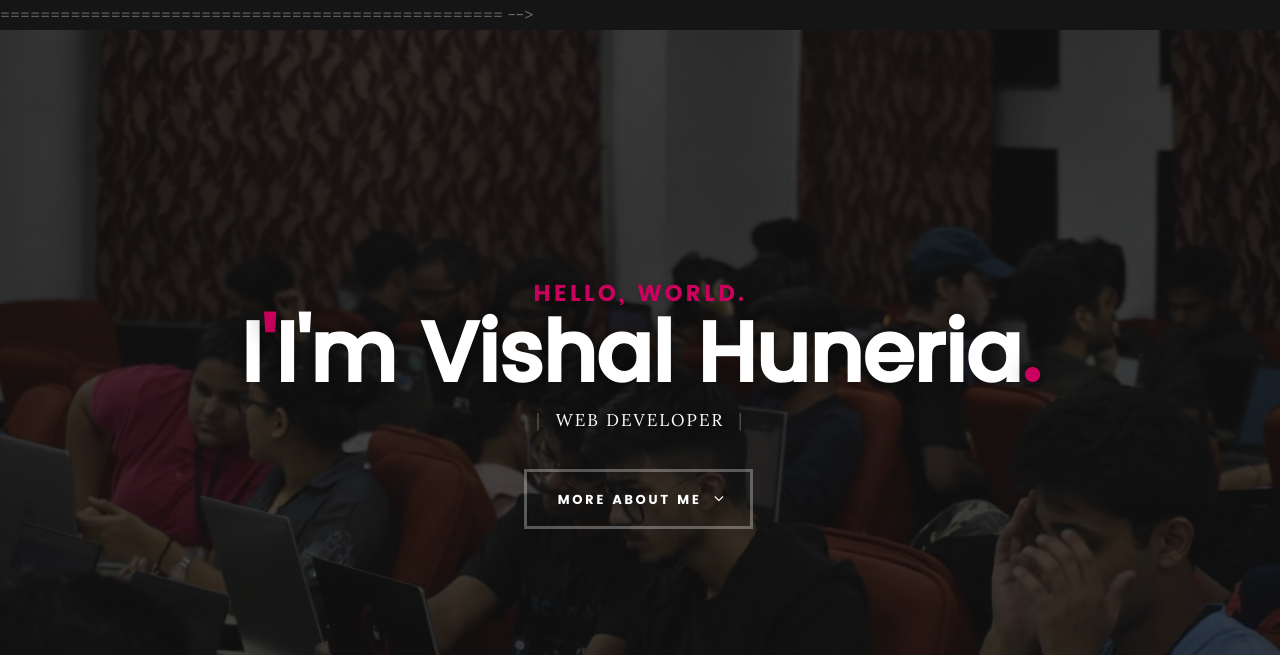
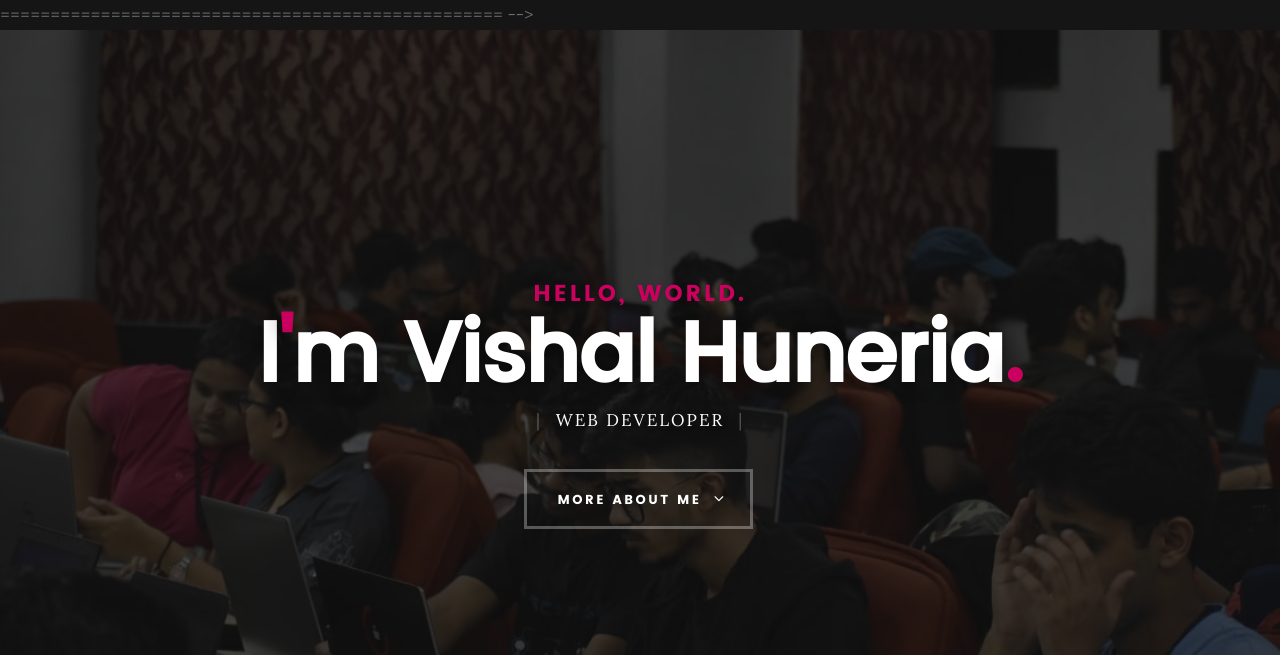
Before and after one commit to vishalhuneria/repo, a plain HTML site: page index.html in a window 1280 px wide. Shown: the top 655 px of the page. Drawn offline with nearby package versions, Linux system fonts and the light colour scheme; files whose address does not match are found by name.

Commit message:
Update index.html

```diff
--- a/index.html
+++ b/index.html
@@ -45,7 +45,7 @@
    			<div class="col-twelve">
 
 				   <h5>Hello, World.</h5>
-					<h1>I<span style="color: #CC005F;">'</span>I'm  Vishal Huneria<span style="color: #CC005F;">.</span></h1>
+					<h1>I<span style="color: #CC005F;">'</span>m  Vishal Huneria<span style="color: #CC005F;">.</span></h1>
 
                     <p class="intro-position">
                         <span>Web Developer</span>
```
